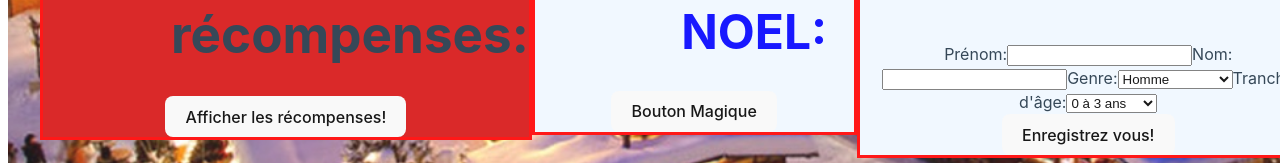
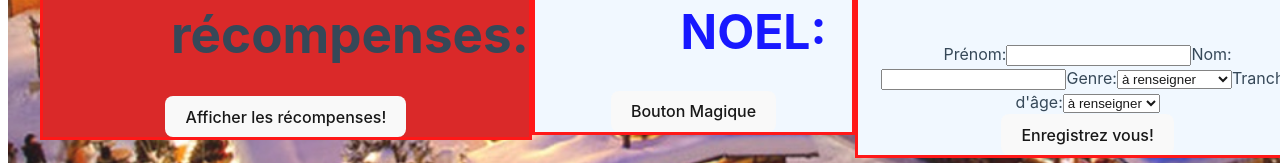
Before and after one commit to LudovicAd95/Happy-lottery-, a React (Vite) app: page / in a window 1280 px wide. Both pictures are taken after a click on the element "Participer". Shown: the part 598-761 px from the top of the page. Built offline with nearby package versions, Linux system fonts and the light colour scheme; no server answers.

Commit message:
last commit

```diff
--- a/src/components/info.tsx
+++ b/src/components/info.tsx
@@ -68,8 +68,10 @@ function Info() {
 							<select
 								name="gender"
 								id="gender-select"
+								defautValue="à renseigner"
 								onChange={(e) => setGender(e.target.value)}
 							>
+								<option value="à renseigner">à renseigner</option>
 								<option value="Homme">Homme</option>
 								<option value="Femme">Femme</option>
 								<option value="Non Renseigné">Non-Renseigné</option>
@@ -80,8 +82,10 @@ function Info() {
 							<select
 								name="age"
 								id="age-select"
+								defautValue="à renseigner"
 								onChange={(e) => setAge(e.target.value)}
 							>
+								<option value="à renseigner">à renseigner</option>
 								<option value="0 à 3 ans">0 à 3 ans</option>
 								<option value="4 à 6 ans">4 à 6 ans</option>
 								<option value="7 à 10 ans">7 à 10 ans</option>
```
